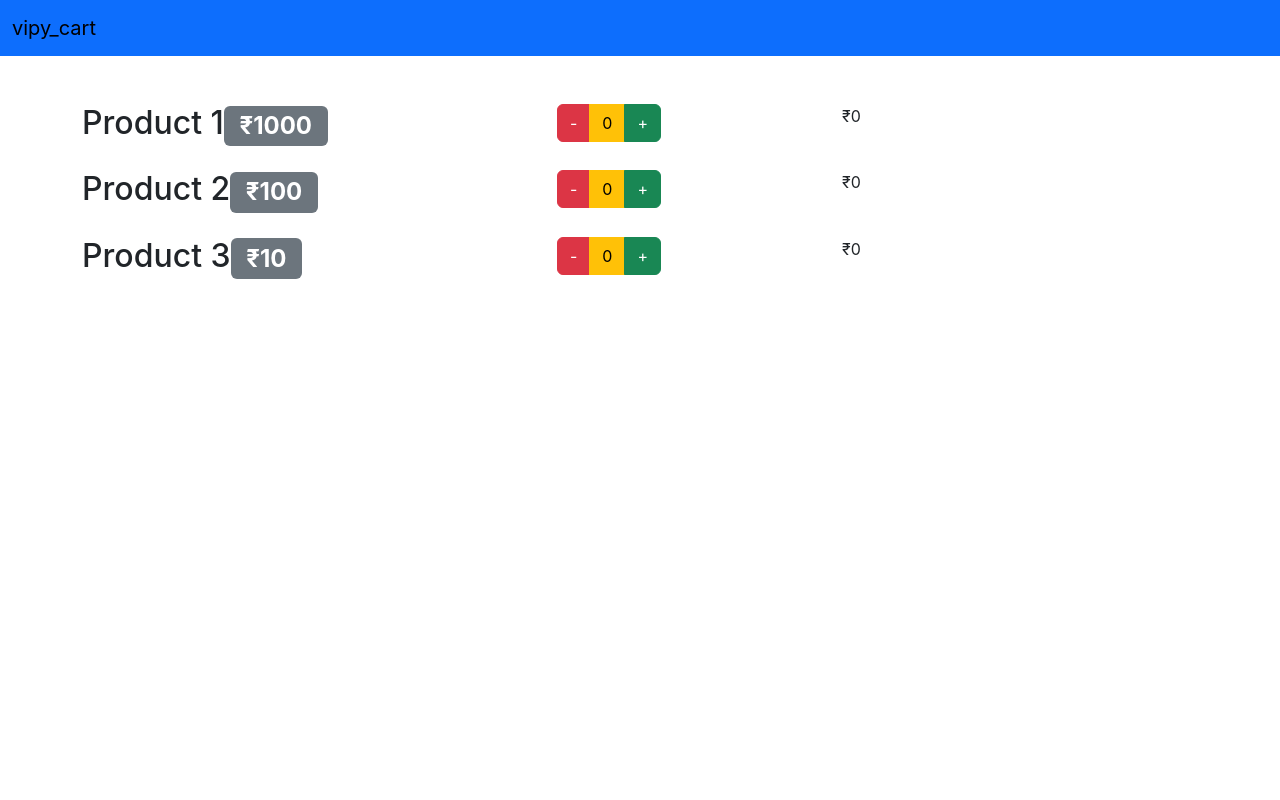
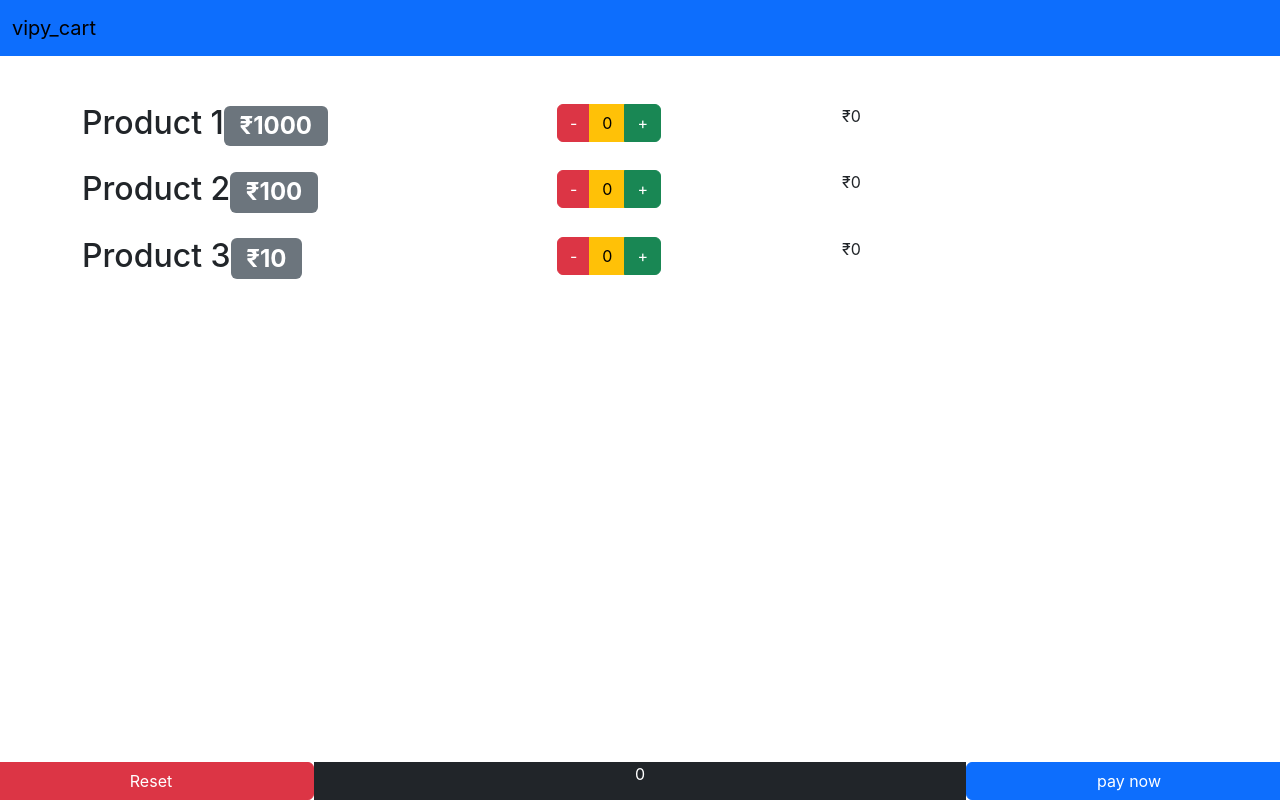
Before and after one commit to VrushaliAPoojary/vipycart, a React (Create React App) app in the folder learnreact/: page / in a window 1280 px wide. Built offline with nearby package versions, Linux system fonts and the light colour scheme.

Commit message:
learnreact

```diff
--- a/learnreact/src/App.js
+++ b/learnreact/src/App.js
@@ -25,15 +25,23 @@ function App() {
   ];
 
   const [productList, setProductList] = useState(initialProducts);
+  const [totalAmount, setotalAmount] = useState(0);
 
   const incrementQuantity = (index) => {
     let newProductList = [...productList];
+    let newTotalAmount = totalAmount;
     newProductList[index].quantity++;
+    newTotalAmount += newProductList[index].price;
+    setotalAmount(newTotalAmount)
     setProductList(newProductList);
   };
   const decrementQuantity = (index) => {
     let newProductList = [...productList];
-    newProductList[index].quantity > 0 ? newProductList[index].quantity-- : (newProductList[index].quantity = 0);
+    let newTotalAmount = totalAmount;
+    if(newProductList[index].quantity > 0 ){
+      newProductList[index].quantity--;
+      newProductList[index].quantity -= newProductList[index].quantity = 0;}
+    setotalAmount(newTotalAmount)
     setProductList(newProductList);
   };
 
@@ -47,7 +55,7 @@ function App() {
           decrementQuantity={decrementQuantity}
         />
       </main>
-      {/* <Footer /> */}
+      <Footer  totalAmount={totalAmount} />
     </>
   );
 }
--- a/learnreact/src/components/Footer.js
+++ b/learnreact/src/components/Footer.js
@@ -0,0 +1,13 @@
+import React from 'react'
+
+export default function Footer(props) {
+  return (
+    <div className='row fixed-bottom'>
+      <button className='btn btn-danger col-3 center'>
+        Reset
+      </button>
+      <div className='col-6 bg-dark text-center text-white'>{props.totalAmount}</div>
+      <button className='btn btn-primary col-3 center'>pay now</button>
+    </div>
+  )
+}
```
